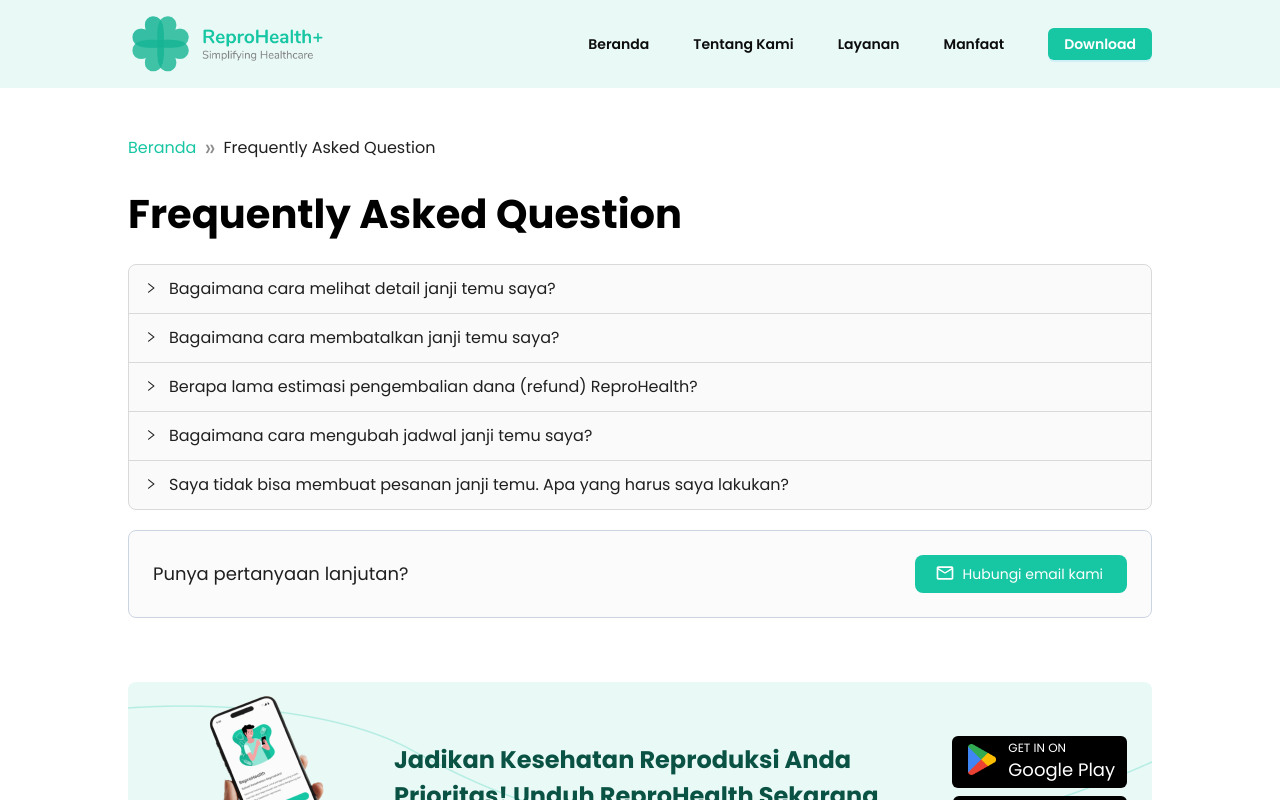
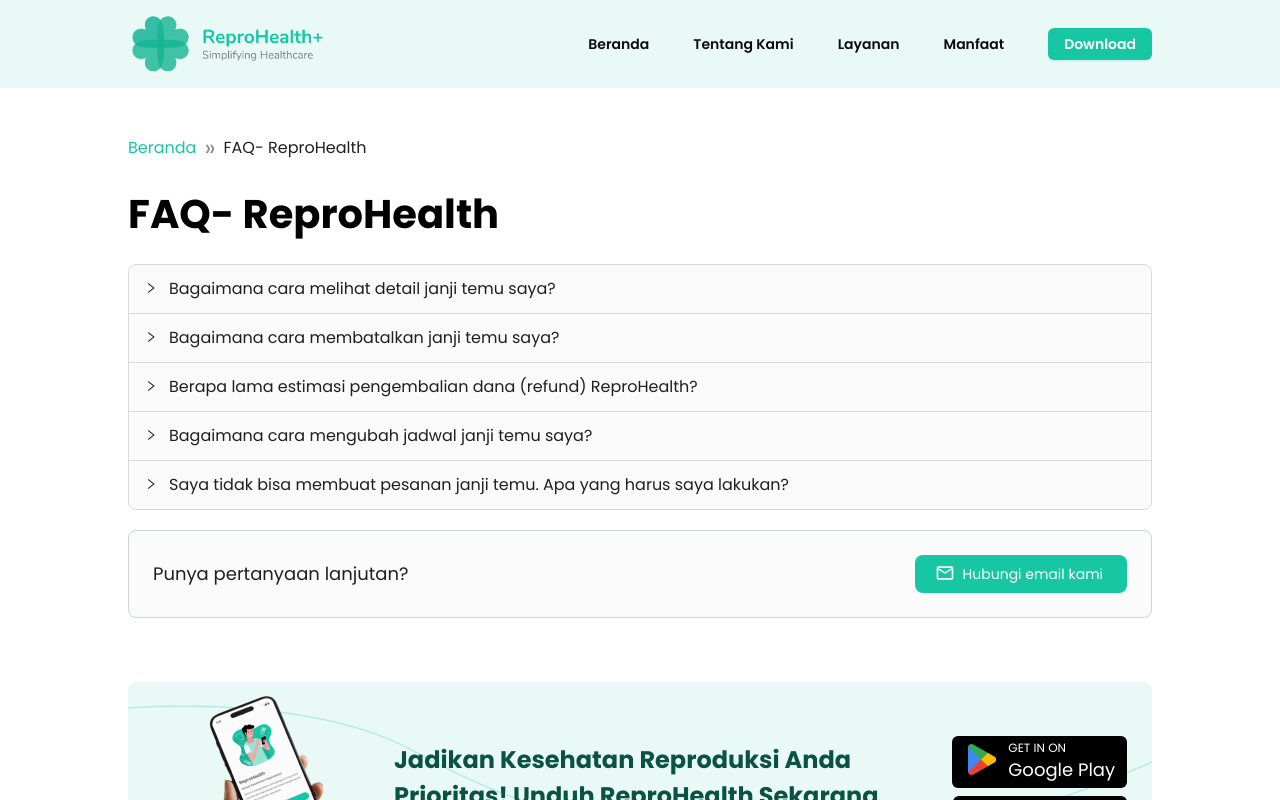
Before and after one commit to team-capstone-1/fe-repro-health, a React (Vite) app: page /faq in a window 1280 px wide. Shown: the top 800 px of the page. Built offline with nearby package versions, Linux system fonts and the light colour scheme; no server answers.

Commit message:
refactor: add ReproHealth title

```diff
--- a/src/views/landing-views/constant/doctor-page/index.js
+++ b/src/views/landing-views/constant/doctor-page/index.js
@@ -1,5 +1,5 @@
 export const DataDoctorPage = {
-  title: "Halaman Dokter",
+  title: "Halaman Dokter - ReproHealth",
   header: "Jadilah Bagian dari ReproHealth",
   subHeader: "Ingin bergabung dengan tim dokter ReproHealth?",
   headerBenefit: "Manfaat Bergabung Sebagai Dokter di ReproHealth",
--- a/src/views/landing-views/constant/faq/index.jsx
+++ b/src/views/landing-views/constant/faq/index.jsx
@@ -1,6 +1,6 @@
 /* eslint-disable react/no-unescaped-entities */
 export const DataFaq = {
-  title: "Frequently Asked Question",
+  title: "FAQ- ReproHealth",
   textContent: "Punya pertanyaan lanjutan?",
 };
 
--- a/src/views/landing-views/constant/privacy-policy/index.js
+++ b/src/views/landing-views/constant/privacy-policy/index.js
@@ -1,5 +1,5 @@
 export const DataPrivacyPolicy = {
-  title: "Kebijakan Privasi",
+  title: "Kebijakan Privasi - ReproHealth",
   description:
     "Selamat datang di Website Reprohealth. Kami berkomitmen untuk menjaga kerahasiaan informasi pribadi Anda dan memberikan perlindungan terhadap data yang Anda bagikan kepada kami. Kebijakan privasi ini menjelaskan bagaimana kami mengumpulkan, menggunakan, mengungkap, dan melindungi informasi pribadi Anda. Dengan menggunakan layanan kami, Anda setuju untuk mematuhi dan terikat oleh kebijakan privasi ini.",
 };
--- a/src/views/landing-views/constant/user-terms/index.js
+++ b/src/views/landing-views/constant/user-terms/index.js
@@ -1,5 +1,5 @@
 export const DataUserTerms = {
-  title: "Ketentuan Pengguna",
+  title: "Ketentuan Pengguna - ReproHealth",
   description:
     "Berikut adalah Syarat dan Ketentuan Penggunaan Platform Reproheath yang berisi semua peraturan dan ketentuan yang secara otomatis mengikat ketika Anda melakukan kunjungan, mengunduh, memasang, menggunakan Platform dan/atau menikmati semua fitur dan fasilitas yang disediakan pada Platform ReproHealth.",
 };
```
